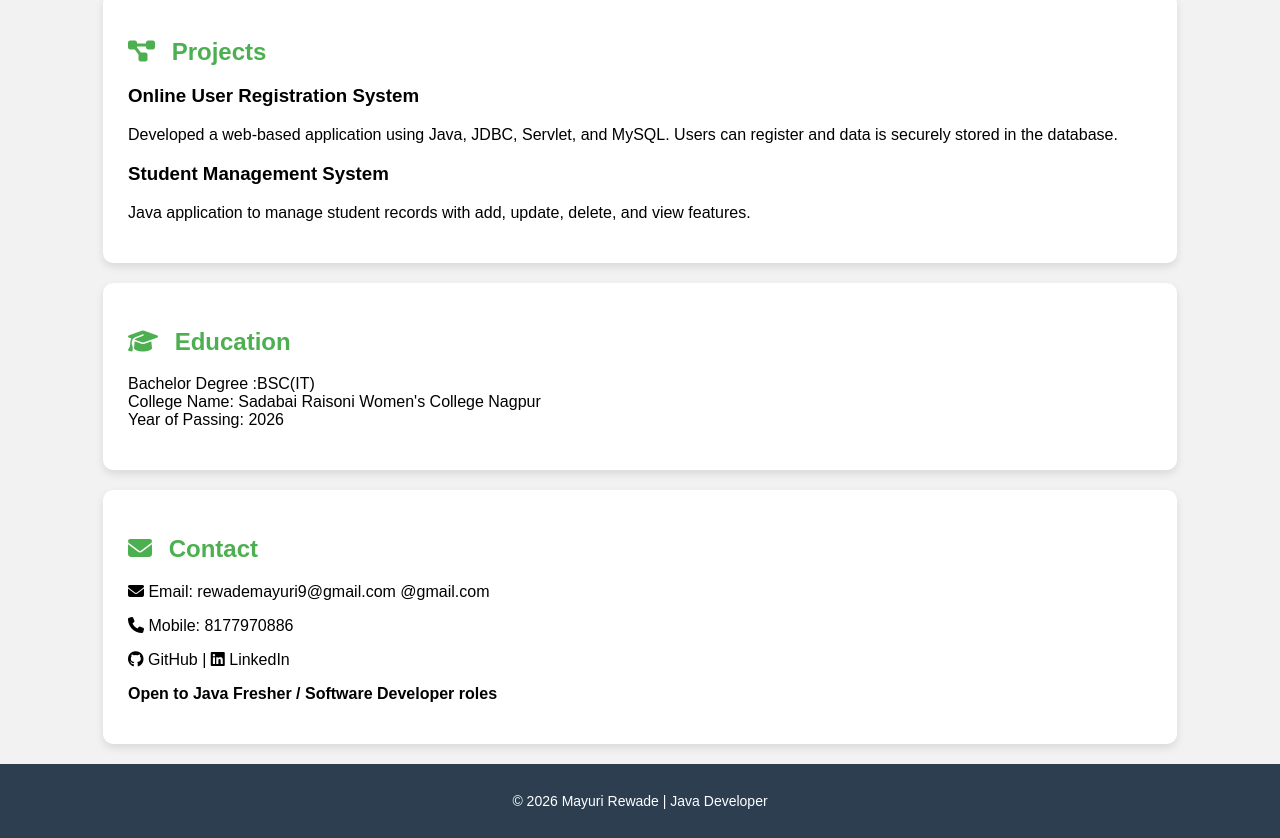
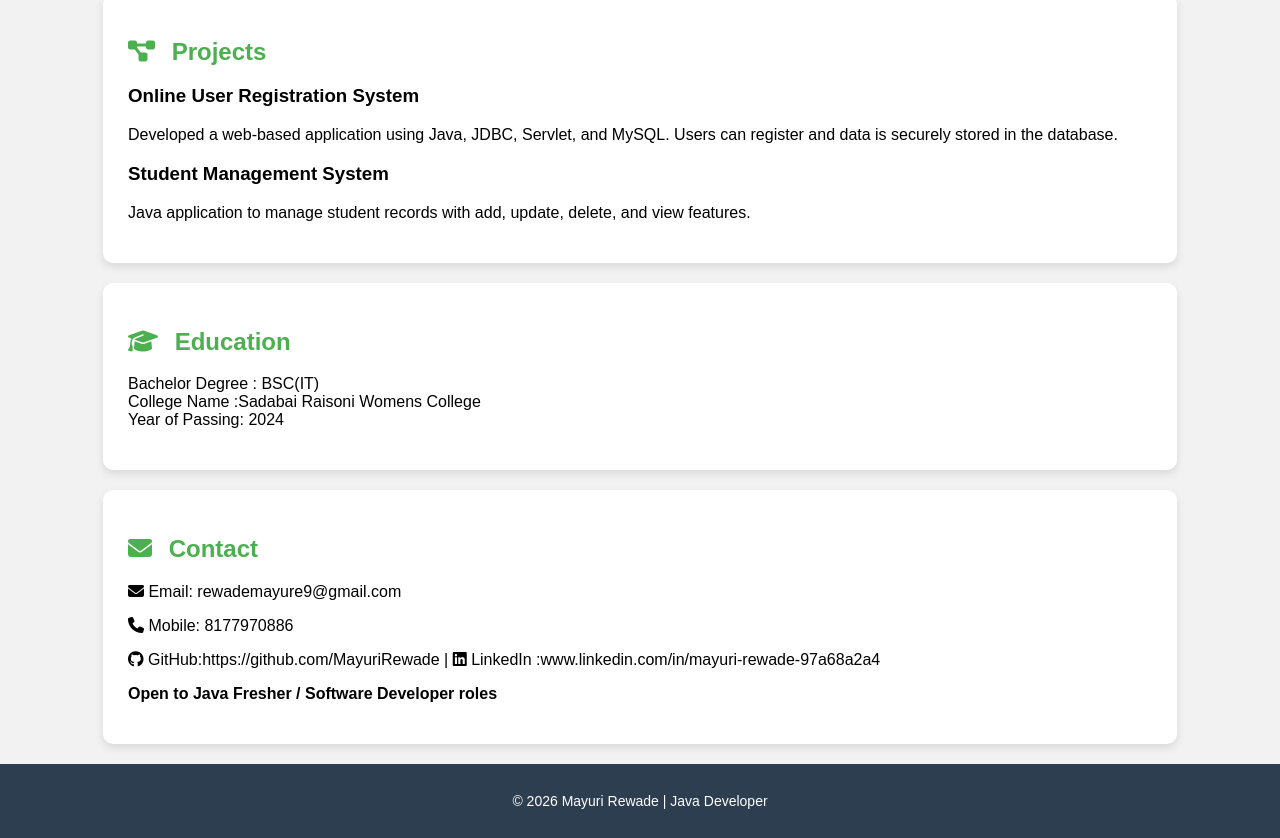
Before and after one commit to MayuriRewade/resume-website, a plain HTML site: page index.html in a window 1280 px wide. Shown: the part 612-1450 px from the top of the page. Drawn offline with Linux system fonts and the light colour scheme.

Commit message:
Update index.html

```diff
--- a/index.html
+++ b/index.html
@@ -15,17 +15,14 @@
 </head>
 <body>
 
-<!-- HEADER -->
+
 <header>
     <h1>Mayuri Rewade</h1>
     <p><i class="fa-solid fa-code"></i> Java Developer (Fresher)</p>
-
     <a href="Mayuri_Rewade_Resume.pdf" download class="resume-btn">
-        <i class="fa-solid fa-download"></i> Download Resume
+    <i class="fa-solid fa-download"></i> Download Resume
     </a>
 </header>
-
-<!-- ABOUT -->
 <section>
     <h2><i class="fa-solid fa-user"></i> About Me</h2>
     <p>
@@ -34,8 +31,6 @@
         and contribute to real-world projects.
     </p>
 </section>
-
-<!-- SKILLS -->
 <section>
     <h2><i class="fa-solid fa-gears"></i> Skills</h2>
     <div class="skills">
@@ -48,11 +43,9 @@
         <span><i class="fa-brands fa-html5"></i> HTML</span>
         <span><i class="fa-brands fa-css3-alt"></i> CSS</span>
         <span><i class="fa-brands fa-js"></i> JavaScript</span>
-
     </div>
 </section>
 
-<!-- PROJECTS -->
 <section>
     <h2><i class="fa-solid fa-diagram-project"></i> Projects</h2>
 
@@ -67,34 +60,28 @@
         Java application to manage student records with add, update, delete, and view features.
     </p>
 </section>
-
-<!-- EDUCATION -->
 <section>
     <h2><i class="fa-solid fa-graduation-cap"></i> Education</h2>
     <p>
-        Bachelor Degree :BSC(IT) <br>
-        College Name: Sadabai Raisoni Women's College Nagpur <br>
-        Year of Passing: 2026
+        Bachelor Degree : BSC(IT) <br>
+        College Name :Sadabai Raisoni Womens College<br>
+        Year of Passing: 2024
     </p>
 </section>
-
-<!-- CONTACT -->
 <section>
     <h2><i class="fa-solid fa-envelope"></i> Contact</h2>
-    <p><i class="fa-solid fa-envelope"></i> Email: rewademayuri9@gmail.com @gmail.com</p>
+    <p><i class="fa-solid fa-envelope"></i> Email: rewademayure9@gmail.com</p>
     <p><i class="fa-solid fa-phone"></i> Mobile: 8177970886</p>
     <p>
-        <i class="fa-brands fa-github"></i> GitHub |
-        <i class="fa-brands fa-linkedin"></i> LinkedIn
+        <i class="fa-brands fa-github"></i> GitHub:https://github.com/MayuriRewade |
+        <i class="fa-brands fa-linkedin"></i> LinkedIn :www.linkedin.com/in/mayuri-rewade-97a68a2a4
     </p>
     <p><b>Open to Java Fresher / Software Developer roles</b></p>
 </section>
 
-<!-- FOOTER -->
 <footer>
     <p>© 2026 Mayuri Rewade | Java Developer</p>
 </footer>
 
 </body>
-
 </html>
```
